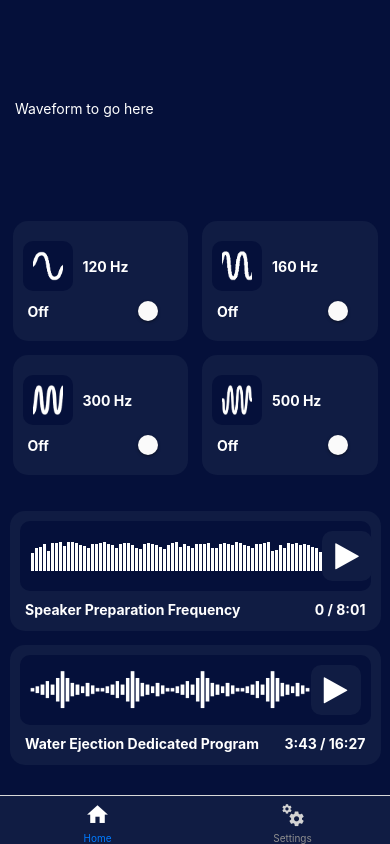
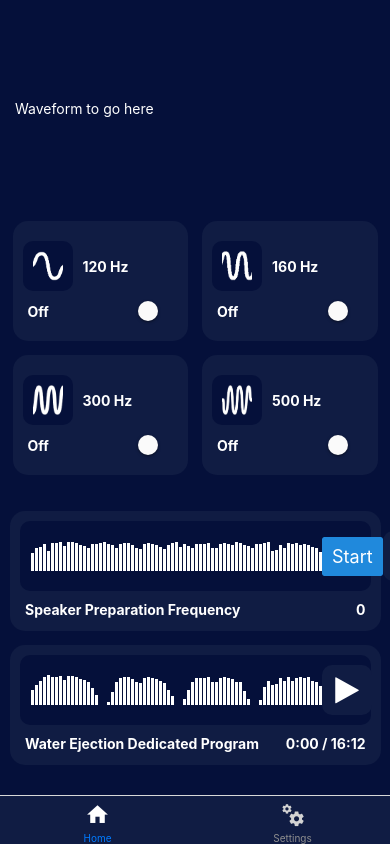
Before and after one commit to skyllex94/water-eject-app, a React Native app: screen / in a window 390 px wide. Built offline with nearby package versions, Linux system fonts and the light colour scheme.

Commit message:
waveform creation

```diff
--- a/components/Programs.js
+++ b/components/Programs.js
@@ -1,13 +1,14 @@
-import React from "react";
-import { Image, StyleSheet, Text, TouchableOpacity, View } from "react-native";
+import React, { useState } from "react";
+import { StyleSheet, Text, TouchableOpacity, View } from "react-native";
 import { Audio } from "expo-av";
 
-import prepWaveform from "../assets/waveforms/waveform.png";
 import { bgColor, buttonsColor, iconActiveColor } from "../styles/ColorsUI";
 
 import Icon from "react-native-vector-icons/FontAwesome";
 import { useContext } from "react";
 import { Context } from "./Context";
+import { useEffect } from "react";
+import { Button } from "@rneui/base";
 
 export default function Programs() {
   const {
@@ -21,8 +22,6 @@ export default function Programs() {
     setIsEnabledMain,
     currSound,
     setCurrSound,
-    prepAudioTime,
-    setPrepAudioTime,
   } = useContext(Context);
 
   async function enablePrepFreq() {
@@ -88,6 +87,19 @@ export default function Programs() {
     27, 28, 29, 20, 21, 26, 23, 28, 27, 28, 26, 27, 26, 24, 23, 19,
   ];
 
+  const mainWaveParams = [
+    15, 20, 24, 28, 30, 28, 28, 29, 25, 29, 29, 28, 26, 25, 23, 17, 10, 0, 0, 3,
+    13, 23, 27, 28, 28, 26, 23, 22, 27, 28, 27, 26, 24, 22, 15, 9, 0, 0, 6, 15,
+    23, 27, 27, 27, 28, 23, 23, 27, 28, 27, 26, 23, 23, 14, 6, 0, 0, 5, 18, 24,
+    20, 21, 27, 24, 28, 24, 27, 28, 27, 28, 24, 23, 19,
+  ];
+
+  const [secondsPrep, setSecondsPrep] = useState(0);
+
+  function startTimer() {
+    setTimeout(() => setSecondsPrep((prev) => prev + 1), 1000);
+  }
+
   return (
     <View style={styles.container}>
       <TouchableOpacity
@@ -104,11 +116,7 @@ export default function Programs() {
           <View style={styles.waveformAll}>
             {prepWaveParams.map((wave, idx) => {
               return (
-                <View
-                  style={{
-                    justifyContent: "flex-end",
-                  }}
-                >
+                <View key={idx} style={{ justifyContent: "flex-end" }}>
                   <View
                     style={{
                       height: wave,
@@ -122,9 +130,11 @@ export default function Programs() {
             })}
           </View>
 
+          <Button onPress={startTimer}>Start</Button>
+
           <View style={isEnabledPrep ? styles.playActive : styles.prepPlay}>
             <Icon
-              name={isEnabledPrep ? "pause" : "play"}
+              name={isEnabledPrep ? "stop" : "play"}
               size={30}
               color="white"
             />
@@ -133,7 +143,7 @@ export default function Programs() {
 
         <View style={styles.prepTextContainer}>
           <Text style={styles.freqText}>Speaker Preparation Frequency</Text>
-          <Text style={styles.prepTime}>{prepAudioTime} / 8:01</Text>
+          <Text style={styles.prepTime}>{secondsPrep}</Text>
         </View>
       </TouchableOpacity>
 
@@ -149,15 +159,25 @@ export default function Programs() {
           }
         >
           <View style={styles.waveformAll}>
-            <Image style={styles.prepWaveform} source={prepWaveform} />
-            <Image style={styles.prepWaveform} source={prepWaveform} />
-            <Image style={styles.prepWaveform} source={prepWaveform} />
-            <Image style={styles.prepWaveform} source={prepWaveform} />
+            {mainWaveParams.map((wave, idx) => {
+              return (
+                <View key={idx} style={{ justifyContent: "flex-end" }}>
+                  <View
+                    style={{
+                      height: wave,
+                      width: 3,
+                      backgroundColor: "white",
+                      marginLeft: 1,
+                    }}
+                  />
+                </View>
+              );
+            })}
           </View>
 
           <View style={isEnabledMain ? styles.playActive : styles.prepPlay}>
             <Icon
-              name={isEnabledMain ? "pause" : "play"}
+              name={isEnabledMain ? "stop" : "play"}
               size={30}
               color="white"
             />
@@ -166,7 +186,9 @@ export default function Programs() {
 
         <View style={styles.prepTextContainer}>
           <Text style={styles.freqText}>Water Ejection Dedicated Program</Text>
-          <Text style={styles.prepTime}>3:43 / 16:27</Text>
+          <Text style={styles.prepTime}>
+            {isEnabledMain ? null : "0:00"} / 16:12
+          </Text>
         </View>
       </TouchableOpacity>
     </View>
--- a/package.json
+++ b/package.json
@@ -18,7 +18,6 @@
     "expo-av": "~13.2.1",
     "expo-status-bar": "~1.4.4",
     "react": "18.2.0",
-    "react-audio-waveform": "^0.0.5",
     "react-native": "0.71.7",
     "react-native-safe-area-context": "^4.5.2",
     "react-native-screens": "^3.20.0",
```
Also changed, not shown: 1 other file (tests, documents, lock files or other folders).
